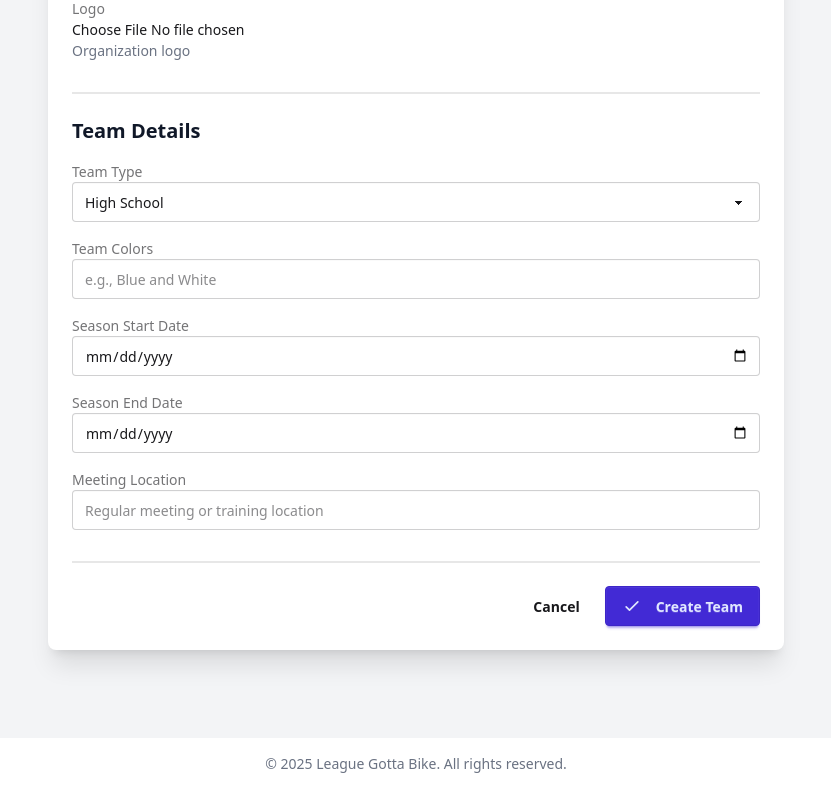
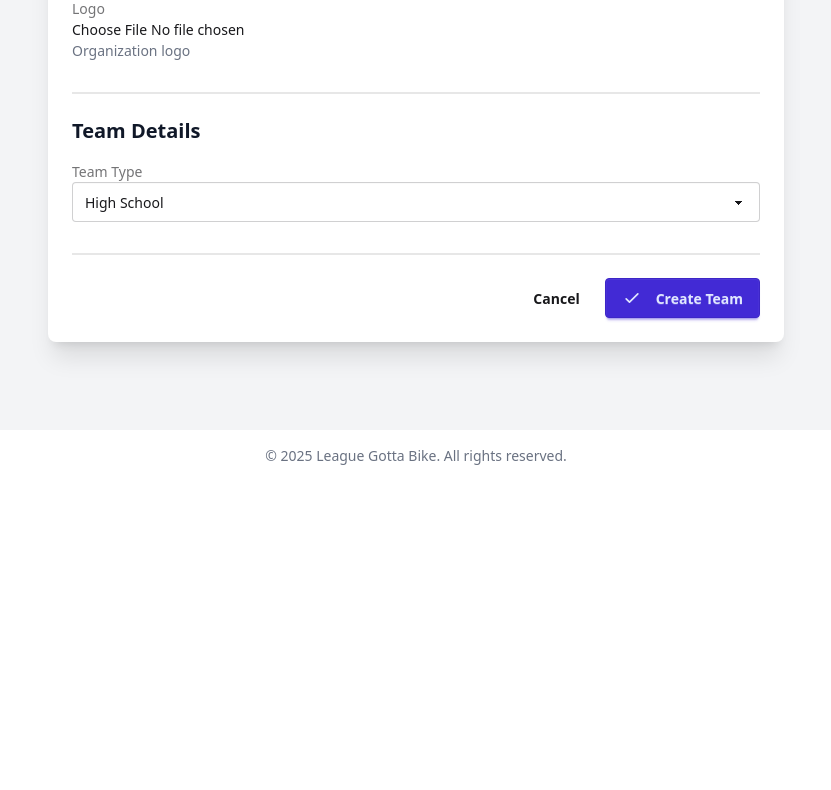
Before and after one commit to vincentdavis/league_gotta_bike, a Django app: page /create/team/ in a window 1280 px wide. Shown: the part 826-1616 px from the top of the page, without its empty margins (224-1055 px from the left). After the commit the page ends 1291 px from the top, so only its background shows below. Run offline with Django 5.2, Linux system fonts and the light colour scheme; the visitor is signed in with stand-in values (Sample User, id 1); data that the repository does not hold is empty; style sheets or scripts are compiled from the project's sources; parts of the project's set-up code (start-up, migrations or seed data) failed here and were passed over; some libraries are stand-ins or nearby versions.

Commit message:
Simplify TeamProfile model for now

```diff
--- a/apps/organizations/admin.py
+++ b/apps/organizations/admin.py
@@ -18,7 +18,7 @@ class TeamProfileInline(admin.StackedInline):
     model = TeamProfile
     can_delete = False
     verbose_name_plural = 'Team Details'
-    fields = ['team_type', 'team_colors', 'season_start', 'season_end', 'meeting_location']
+    fields = ['team_type']
 
 
 class SquadProfileInline(admin.StackedInline):
@@ -99,7 +99,7 @@ class LeagueProfileAdmin(admin.ModelAdmin):
 @admin.register(TeamProfile)
 class TeamProfileAdmin(admin.ModelAdmin):
     """Admin interface for TeamProfile"""
-    list_display = ['organization', 'team_type', 'team_colors']
+    list_display = ['organization', 'team_type']
     list_filter = ['team_type']
     search_fields = ['organization__name']
 
--- a/apps/organizations/forms.py
+++ b/apps/organizations/forms.py
@@ -122,40 +122,6 @@ class TeamCreateForm(OrganizationBaseForm):
         }),
         label='Team Type'
     )
-    team_colors = forms.CharField(
-        required=False,
-        max_length=100,
-        widget=forms.TextInput(attrs={
-            'class': 'input input-bordered w-full',
-            'placeholder': 'e.g., Blue and White'
-        }),
-        label='Team Colors'
-    )
-    season_start = forms.DateField(
-        required=False,
-        widget=forms.DateInput(attrs={
-            'class': 'input input-bordered w-full',
-            'type': 'date'
-        }),
-        label='Season Start Date'
-    )
-    season_end = forms.DateField(
-        required=False,
-        widget=forms.DateInput(attrs={
-            'class': 'input input-bordered w-full',
-            'type': 'date'
-        }),
-        label='Season End Date'
-    )
-    meeting_location = forms.CharField(
-        required=False,
-        max_length=200,
-        widget=forms.TextInput(attrs={
-            'class': 'input input-bordered w-full',
-            'placeholder': 'Regular meeting or training location'
-        }),
-        label='Meeting Location'
-    )
 
     class Meta(OrganizationBaseForm.Meta):
         fields = ['parent'] + OrganizationBaseForm.Meta.fields
@@ -170,11 +136,7 @@ class TeamCreateForm(OrganizationBaseForm):
             # Create team profile
             TeamProfile.objects.create(
                 organization=organization,
-                team_type=self.cleaned_data.get('team_type', ''),
-                team_colors=self.cleaned_data.get('team_colors', ''),
-                season_start=self.cleaned_data.get('season_start'),
-                season_end=self.cleaned_data.get('season_end'),
-                meeting_location=self.cleaned_data.get('meeting_location', '')
+                team_type=self.cleaned_data.get('team_type', '')
             )
 
         return organization
@@ -299,25 +261,11 @@ class TeamProfileForm(forms.ModelForm):
 
     class Meta:
         model = TeamProfile
-        fields = ['team_type', 'team_colors', 'season_start', 'season_end', 'meeting_location']
+        fields = ['team_type']
         widgets = {
             'team_type': forms.Select(attrs={
                 'class': 'select select-bordered w-full'
-            }),
-            'team_colors': forms.TextInput(attrs={
-                'class': 'input input-bordered w-full'
-            }),
-            'season_start': forms.DateInput(attrs={
-                'class': 'input input-bordered w-full',
-                'type': 'date'
-            }),
-            'season_end': forms.DateInput(attrs={
-                'class': 'input input-bordered w-full',
-                'type': 'date'
-            }),
-            'meeting_location': forms.TextInput(attrs={
-                'class': 'input input-bordered w-full'
-            }),
+            })
         }
 
 
--- a/apps/organizations/models.py
+++ b/apps/organizations/models.py
@@ -270,10 +270,6 @@ class TeamProfile(models.Model):
     team_type = models.CharField(
         max_length=20, choices=TEAM_TYPES, blank=True, help_text="Type of team"
     )
-    team_colors = models.CharField(max_length=100, blank=True, help_text="Team colors (e.g., 'Blue and White')")
-    season_start = models.DateField(null=True, blank=True, help_text="Season start date")
-    season_end = models.DateField(null=True, blank=True, help_text="Season end date")
-    meeting_location = models.CharField(max_length=200, blank=True, help_text="Regular meeting or training location")
 
     class Meta:
         verbose_name = "Team Profile"
```
Also changed, not shown: apps/organizations/templates/organizations/team_detail.html (+1 -13 lines), apps/organizations/migrations/0006_remove_team_fields.py (added).
